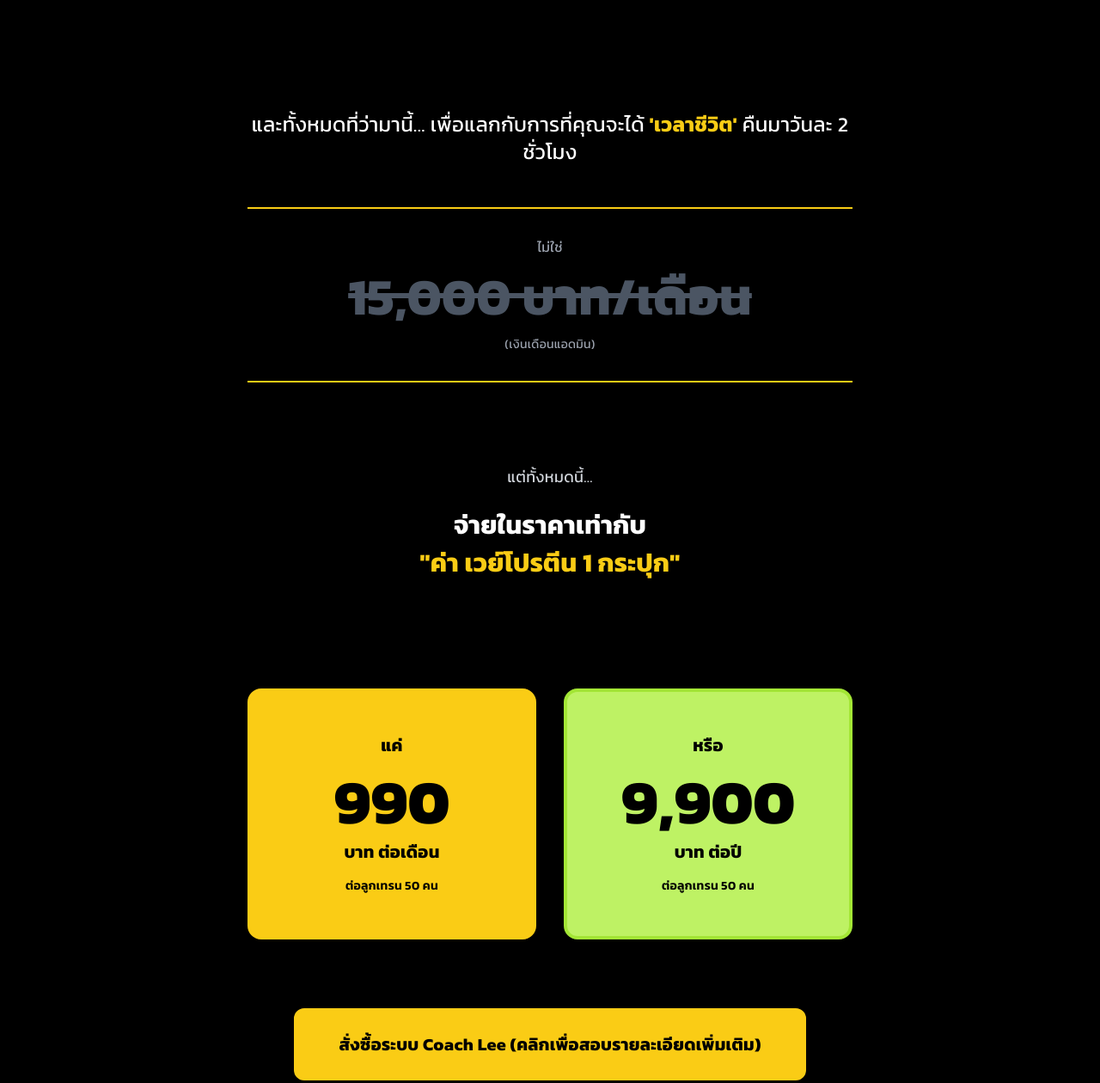
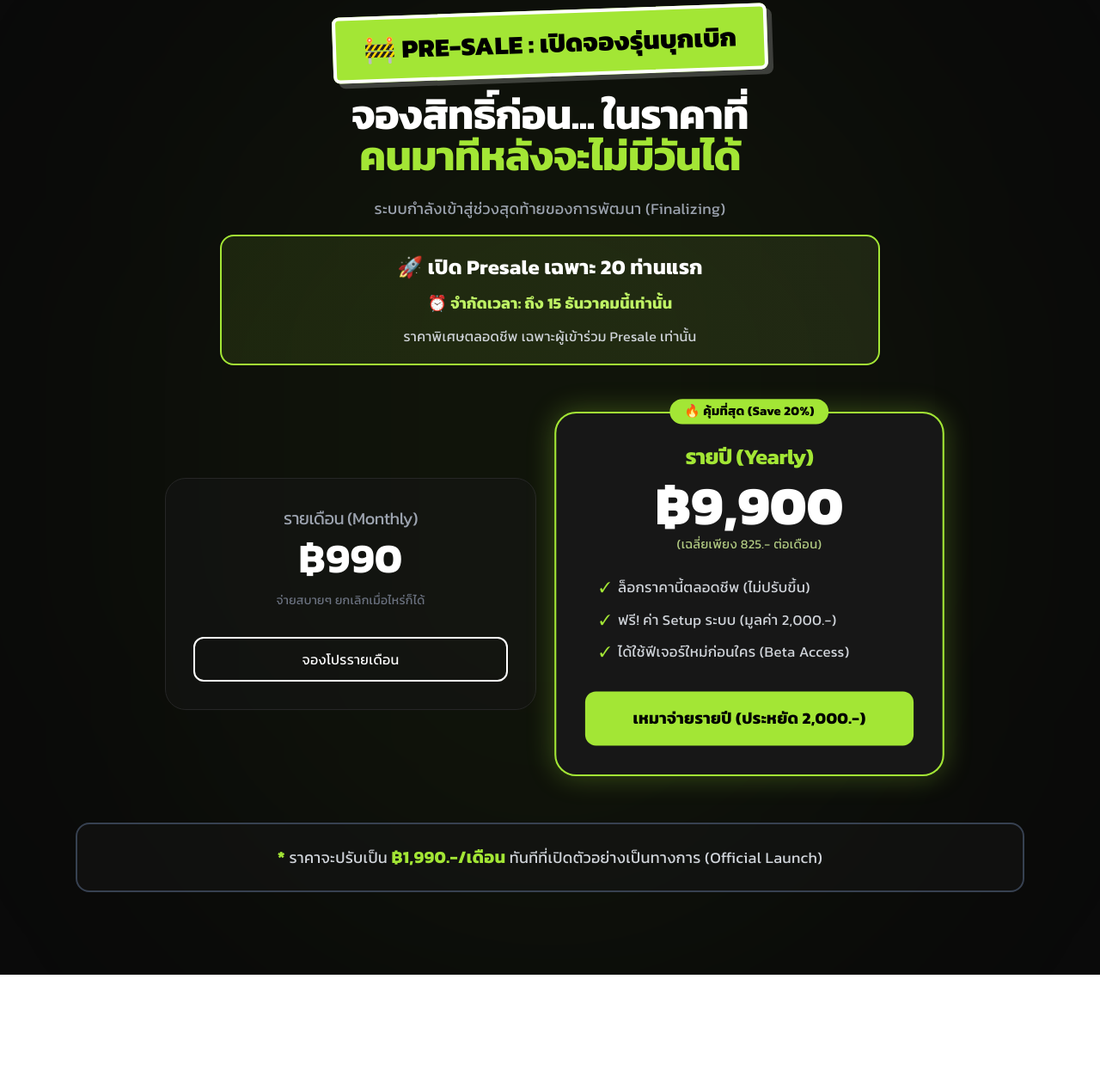
Before and after one commit to nutchanongit/CoachLee, a plain HTML site: page index.html in a window 1280 px wide. Shown: the part 7486-8746 px from the top of the page at 86% size. Drawn offline with nearby package versions, Linux system fonts and the light colour scheme.

Commit message:
Update presale section

```diff
--- a/index.html
+++ b/index.html
@@ -674,87 +674,94 @@
 
 
     <!-- ============================================ -->
-    <!-- 9. SPECIAL OFFER (Direct Response Dark Mode) -->
+    <!-- 9. PRICING REVEAL SECTION (Apple Keynote Aesthetic) -->
     <!-- ============================================ -->
-    <section class="bg-black py-32 sm:py-48">
-        <div class="max-w-3xl mx-auto px-4 sm:px-6 lg:px-8 text-center">
-            <!-- Hook -->
-            <p class="text-xl sm:text-2xl text-white mb-12 leading-relaxed font-light">
-                และทั้งหมดที่ว่ามานี้... เพื่อแลกกับการที่คุณจะได้ <span class="text-yellow-400 font-bold">'เวลาชีวิต'</span> คืนมาวันละ 2 ชั่วโมง
-            </p>
+ <section class="py-24 bg-neutral-950 text-center relative overflow-hidden">
+    <div class="absolute top-0 left-1/2 -translate-x-1/2 w-full h-full max-w-4xl bg-lime-500/5 blur-[150px] rounded-full pointer-events-none"></div>
 
-            <!-- Anchor 1: Big Cost -->
-            <div class="mb-16 py-8 border-t-2 border-b-2 border-yellow-400">
-                <p class="text-base text-gray-400 mb-4">ไม่ใช่</p>
-                <div class="text-5xl sm:text-6xl font-bold text-white mb-4">
-                    <span class="line-through text-gray-600">15,000 บาท/เดือน</span>
-                </div>
-                <p class="text-gray-400 text-sm">
-                    (เงินเดือนแอดมิน)
+    <div class="max-w-6xl mx-auto px-6 relative z-10">
+
+        <div class="mb-16">
+<div class="mb-10 transform -rotate-2 hover:rotate-0 transition-transform duration-300 inline-block">
+    <span class="bg-lime-400 text-black px-8 py-3 rounded-lg text-2xl md:text-3xl font-kanit font-black border-4 border-white shadow-[6px_6px_0px_0px_rgba(255,255,255,0.2)]">
+        🚧 PRE-SALE : เปิดจองรุ่นบุกเบิก
+    </span>
+</div>
+            <h2 class="text-3xl md:text-5xl font-kanit font-bold text-white mb-6">
+                จองสิทธิ์ก่อน... ในราคาที่ <br class="hidden md:block">
+                <span class="text-lime-400">คนมาทีหลังจะไม่มีวันได้</span>
+            </h2>
+            <div class="space-y-4 max-w-3xl mx-auto">
+                <p class="text-gray-400 font-kanit font-light text-lg">
+                    ระบบกำลังเข้าสู่ช่วงสุดท้ายของการพัฒนา (Finalizing)
                 </p>
-            </div>
-
-            <!-- The Comparison -->
-            <div class="mb-16 py-8">
-                <p class="text-lg text-gray-300 mb-6">
-                    แต่ทั้งหมดนี้...
-                </p>
-                <p class="text-2xl sm:text-3xl text-white mb-2 font-bold">
-                    จ่ายในราคาเท่ากับ
-                </p>
-                <p class="text-2xl sm:text-3xl text-yellow-400 font-bold mb-8">
-                    "ค่า เวย์โปรตีน 1 กระปุก"
-                </p>
-
-            </div>
-
-            <!-- The Reveal: Price - Monthly & Yearly -->
-            <div class="grid grid-cols-1 sm:grid-cols-2 gap-8 mb-20">
-                <!-- Monthly Plan -->
-                <div class="py-12 bg-yellow-400 rounded-2xl border-4 border-yellow-400">
-                    <p class="text-black text-lg sm:text-xl font-bold mb-4">
-                        แค่
+                <div class="bg-gradient-to-r from-lime-400/10 to-lime-300/10 border-2 border-lime-400 rounded-2xl px-6 py-5 space-y-3">
+                    <p class="text-xl md:text-2xl font-kanit font-bold text-white">
+                        🚀 เปิด Presale เฉพาะ 20 ท่านแรก
                     </p>
-                    <div class="text-6xl sm:text-7xl font-black text-black mb-2 leading-tight">
-                        990
-                    </div>
-                    <p class="text-black text-xl font-bold mb-4">
-                        บาท ต่อเดือน
+                    <p class="text-lime-300 font-kanit font-bold text-lg">
+                        ⏰ จำกัดเวลา: ถึง 15 ธันวาคมนี้เท่านั้น
                     </p>
-                    <p class="text-black text-sm font-semibold">
-                        ต่อลูกเทรน 50 คน
-                    </p>
-                </div>
-
-                <!-- Yearly Plan -->
-                <div class="py-12 bg-lime-300 rounded-2xl border-4 border-lime-400">
-                    <p class="text-black text-lg sm:text-xl font-bold mb-4">
-                        หรือ
-                    </p>
-                    <div class="text-6xl sm:text-7xl font-black text-black mb-2 leading-tight">
-                        9,900
-                    </div>
-                    <p class="text-black text-xl font-bold mb-4">
-                        บาท ต่อปี
-                    </p>
-                    <p class="text-black text-sm font-semibold">
-                        ต่อลูกเทรน 50 คน
+                    <p class="text-gray-300 font-kanit text-base">
+                        ราคาพิเศษตลอดชีพ เฉพาะผู้เข้าร่วม Presale เท่านั้น
                     </p>
                 </div>
             </div>
+        </div>
 
-            <!-- CTA Button -->
-            <a href="https://www.facebook.com/profile.php?id=61583196487640" target="_blank" class="inline-block bg-yellow-400 text-black border-4 border-yellow-400 px-8 sm:px-12 py-6 rounded-xl font-bold text-lg sm:text-xl mb-8 hover:bg-yellow-300 transition-all shadow-[8px_8px_0px_0px_rgba(0,0,0,0.5)]">
-                สั่งซื้อระบบ Coach Lee (คลิกเพื่อสอบรายละเอียดเพิ่มเติม)
-            </a>
+        <div class="grid grid-cols-1 md:grid-cols-2 gap-8 max-w-4xl mx-auto items-center">
 
-            <!-- Scarcity Notice -->
-            <p class="text-sm text-gray-400 border-t border-gray-700 pt-12 mt-12">
-                <span class="text-yellow-400 font-bold text-base">ปล.</span> จำกัดการใช้งานที่ 50 คน/บัญชี ครับ หากเกินกว่านี้ รบกวนทักแชทเพื่อเปิดแพ็กเกจ Enterprise นะครับ
+            <div class="border border-neutral-800 bg-neutral-900/50 rounded-3xl p-8 hover:border-neutral-600 transition-all duration-300">
+                <h3 class="text-gray-400 font-kanit text-xl mb-2">รายเดือน (Monthly)</h3>
+                <div class="flex items-baseline justify-center gap-2 mb-4">
+                    <span class="text-4xl md:text-5xl font-kanit font-bold text-white">฿990</span>
+                </div>
+                <p class="text-sm text-gray-500 font-kanit mb-8">จ่ายสบายๆ ยกเลิกเมื่อไหร่ก็ได้</p>
+                <button class="w-full border-2 border-white text-white py-3 rounded-xl font-kanit hover:bg-white hover:text-black transition-colors">
+                    จองโปรรายเดือน
+                </button>
+            </div>
+
+            <div class="relative border-2 border-lime-400 bg-neutral-900 rounded-3xl p-8 transform md:scale-105 shadow-[0_0_30px_rgba(163,230,53,0.3)]">
+                <div class="absolute -top-4 left-1/2 -translate-x-1/2 bg-lime-400 text-black px-4 py-1 rounded-full font-bold font-kanit text-sm">
+                    🔥 คุ้มที่สุด (Save 20%)
+                </div>
+
+                <h3 class="text-lime-400 font-kanit text-2xl font-bold mb-2">รายปี (Yearly)</h3>
+                <div class="flex items-baseline justify-center gap-2 mb-1">
+                    <span class="text-5xl md:text-6xl font-kanit font-black text-white">฿9,900</span>
+                </div>
+                <p class="text-lime-200/80 font-kanit text-sm mb-6">
+                    (เฉลี่ยเพียง 825.- ต่อเดือน)
+                </p>
+
+                <ul class="text-left text-gray-300 font-kanit space-y-3 mb-8 text-sm md:text-base pl-4">
+                    <li class="flex gap-2">
+                        <span class="text-lime-400">✓</span> ล็อกราคานี้ตลอดชีพ (ไม่ปรับขึ้น)
+                    </li>
+                    <li class="flex gap-2">
+                        <span class="text-lime-400">✓</span> ฟรี! ค่า Setup ระบบ (มูลค่า 2,000.-)
+                    </li>
+                    <li class="flex gap-2">
+                        <span class="text-lime-400">✓</span> ได้ใช้ฟีเจอร์ใหม่ก่อนใคร (Beta Access)
+                    </li>
+                </ul>
+
+                <button class="w-full bg-lime-400 text-black py-4 rounded-xl font-kanit font-bold text-lg hover:bg-lime-300 hover:shadow-lg hover:shadow-lime-400/50 transition-all">
+                    เหมาจ่ายรายปี (ประหยัด 2,000.-)
+                </button>
+            </div>
+
+        </div>
+
+        <div class="mt-16 p-6 border-2 border-gray-700 rounded-2xl bg-neutral-900/50">
+            <p class="text-gray-300 font-kanit text-base md:text-lg leading-relaxed">
+                <span class="text-lime-400 font-bold text-xl">*</span> ราคาจะปรับเป็น <span class="text-lime-400 font-bold text-xl">฿1,990.-/เดือน</span> ทันทีที่เปิดตัวอย่างเป็นทางการ (Official Launch)
             </p>
         </div>
-    </section>
 
+    </div>
+</section>
     <!-- ============================================ -->
     <!-- 10. FAQ (Accordion) -->
     <!-- ============================================ -->
```
